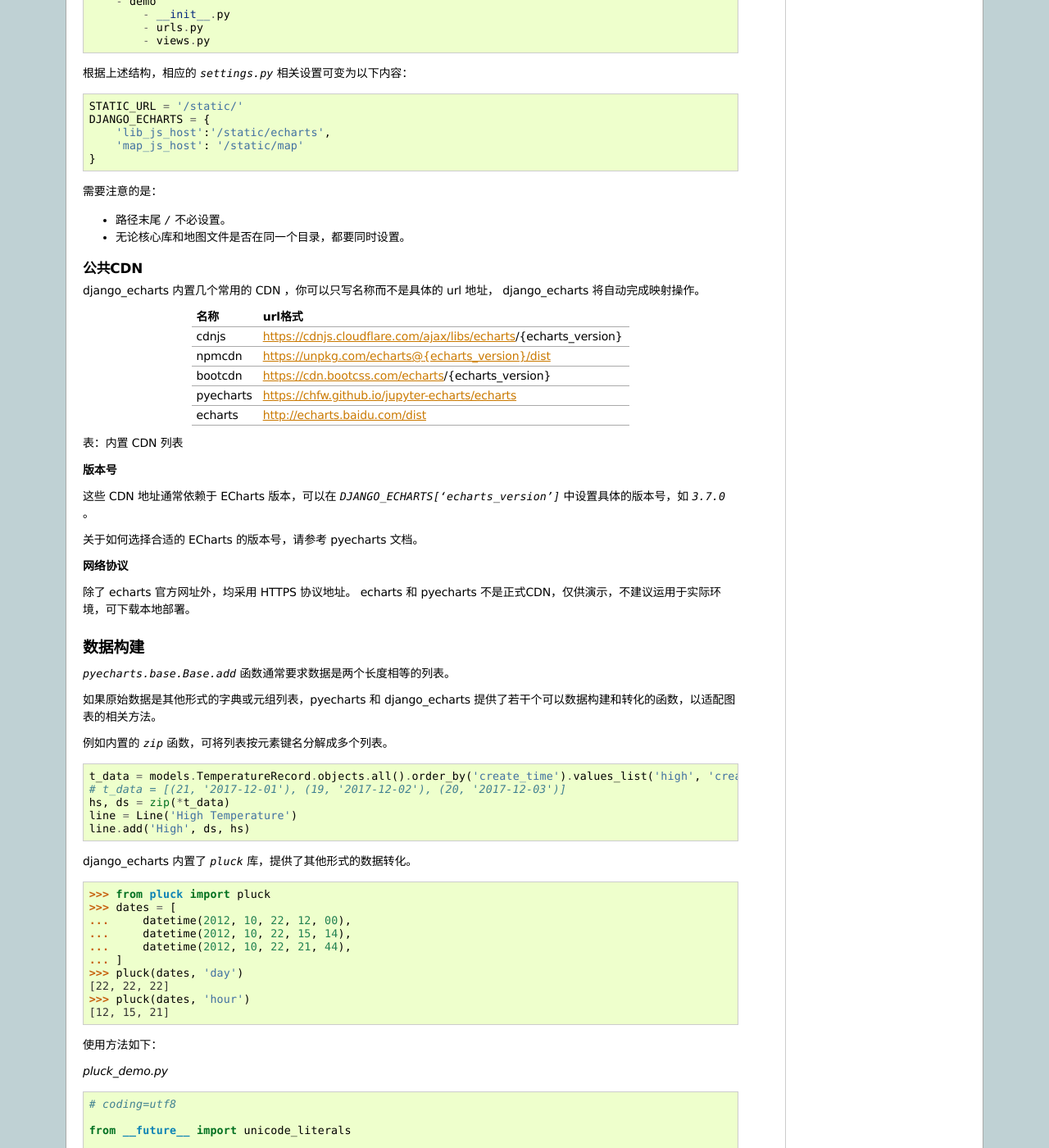
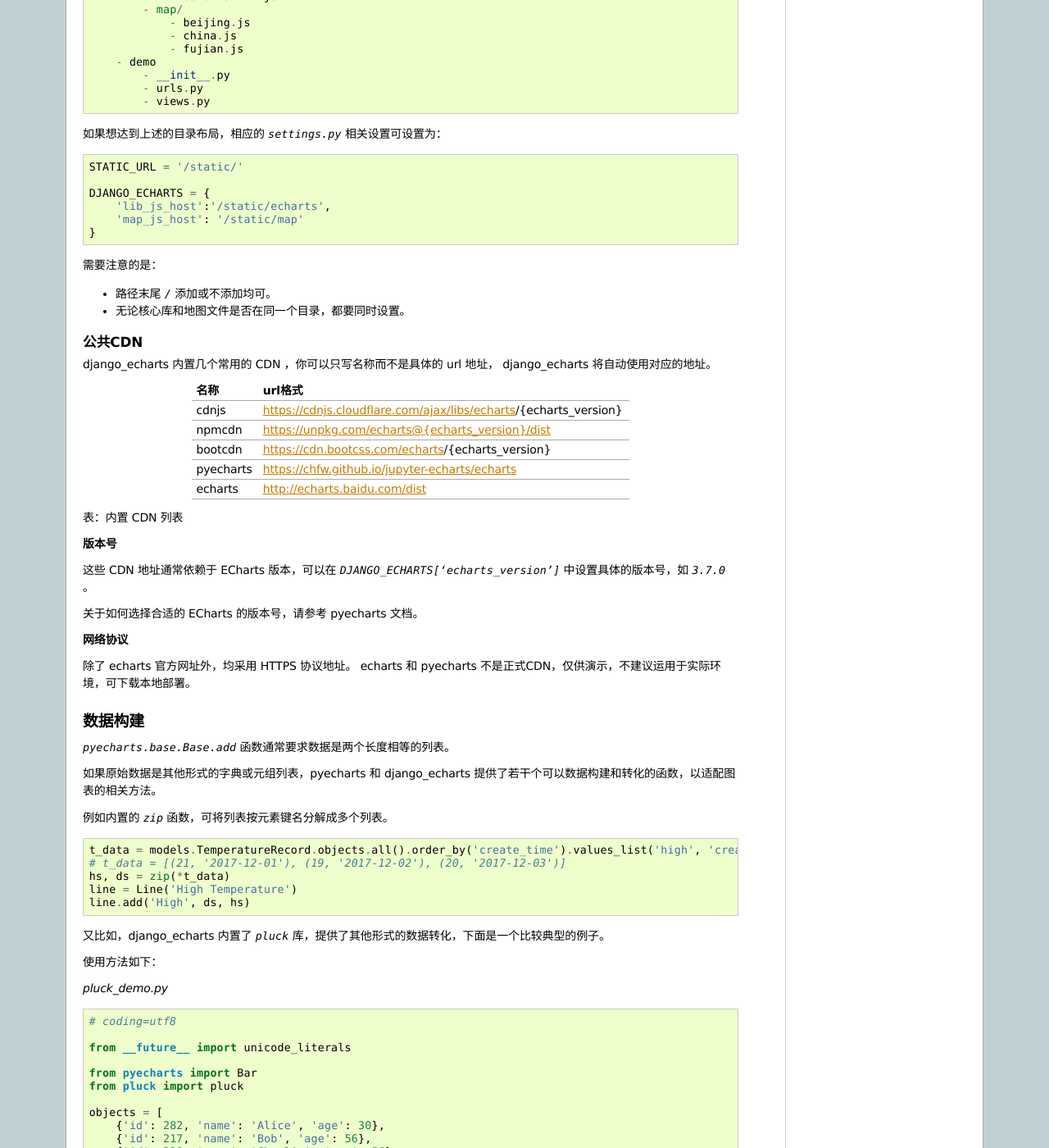
Before and after one commit to kinegratii/django-echarts, a Sphinx documentation site: the page built from docs/topics.rst, in a window 1280 px wide and 1400 px high, scrolled down 3432 px. Shown: the whole window at 82% size. Built offline with Sphinx 7.4.7, drawn with Linux system fonts in a browser that asks for light colours; some of the changed text lies outside the part shown.

Commit message:
Update document

```diff
--- a/docs/topics.rst
+++ b/docs/topics.rst
@@ -10,6 +10,7 @@
 
 由于目标环境和使用场景的通用性，pyecharts 并不适合直接应用于 Django 项目。基于此， django_echarts 将遵循 Django 开发规范，试图简化开发工作，并增加了若干个 Django 项目特有的功能和特性。
 
+django_echarts 是一个标准的 Django App ，符合其所有的使用规约，关于 Django 中 *项目(Project)* 和2 *应用(Application)* 相关内容，可参考 https://docs.djangoproject.com/en/1.11/ref/applications/。
 
 项目配置
 -------------
@@ -185,7 +186,7 @@
 一般来说，只需设置 `lib_js_host` 和 `map_js_host` 两个值即可，它们均支持以下几种形式的值：
 
 - 地址字符串：如 `http://115.00.00.00:8080/echarts/` 。
-- 地址格式化字符串：类似于 Python 格式化，使用 `{}` 嵌入变量。
+- 地址格式化字符串：类似于 Python 格式化，使用 `{}` 嵌入变量，如 `'{STATIC_URL}/js/echarts'` 、 `'https://demo.com/{echarts_version}'` 等。
 - CDN名称：参见下一节 “公共CDN”。
 
 举个例子，下面是某一个 Django 项目的静态文件目录结构。
@@ -210,11 +211,12 @@
             - urls.py
             - views.py
 
-根据上述结构，相应的 `settings.py` 相关设置可变为以下内容：
+如果想达到上述的目录布局，相应的 `settings.py` 相关设置可设置为：
 
 ::
 
     STATIC_URL = '/static/'
+
     DJANGO_ECHARTS = {
         'lib_js_host':'/static/echarts',
         'map_js_host': '/static/map'
@@ -222,13 +224,13 @@
 
 需要注意的是：
 
-- 路径末尾 `/` 不必设置。
+- 路径末尾 `/` 添加或不添加均可。
 - 无论核心库和地图文件是否在同一个目录，都要同时设置。
 
 公共CDN
 ++++++++
 
-django_echarts 内置几个常用的 CDN ，你可以只写名称而不是具体的 url 地址， django_echarts 将自动完成映射操作。
+django_echarts 内置几个常用的 CDN ，你可以只写名称而不是具体的 url 地址， django_echarts 将自动使用对应的地址。
 
 
 +------------+--------------------------------------------------------------------+
@@ -275,18 +277,7 @@
         line = Line('High Temperature')
         line.add('High', ds, hs)
 
-django_echarts 内置了 `pluck` 库，提供了其他形式的数据转化。
-
-    >>> from pluck import pluck
-    >>> dates = [
-    ...     datetime(2012, 10, 22, 12, 00),
-    ...     datetime(2012, 10, 22, 15, 14),
-    ...     datetime(2012, 10, 22, 21, 44),
-    ... ]
-    >>> pluck(dates, 'day')
-    [22, 22, 22]
-    >>> pluck(dates, 'hour')
-    [12, 15, 21]
+又比如，django_echarts 内置了 `pluck` 库，提供了其他形式的数据转化，下面是一个比较典型的例子。
 
 使用方法如下：
 
```
Also changed, not shown: README.md (+1 -3 lines).
